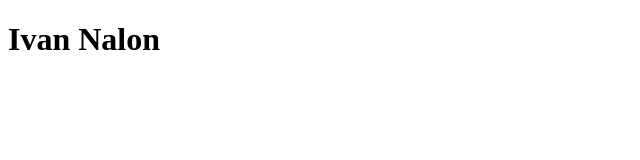
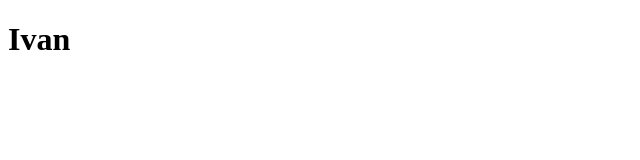
Before and after one commit to ivannalon/reactapp, a React (Vite) app: page / in a window 1280 px wide. Shown: the top 160 px of the page, without its empty margins (0-640 px from the left). Built offline with nearby package versions, Linux system fonts and the light colour scheme.

Commit message:
Exibindo a propriedade no componente

```diff
--- a/src/Post.jsx
+++ b/src/Post.jsx
@@ -2,6 +2,6 @@ export function Post(props){
   console.log(props)
 
   return (
-    <h1>Ivan Nalon</h1>
+    <h1>{props.author}</h1>
   )
 }
```
